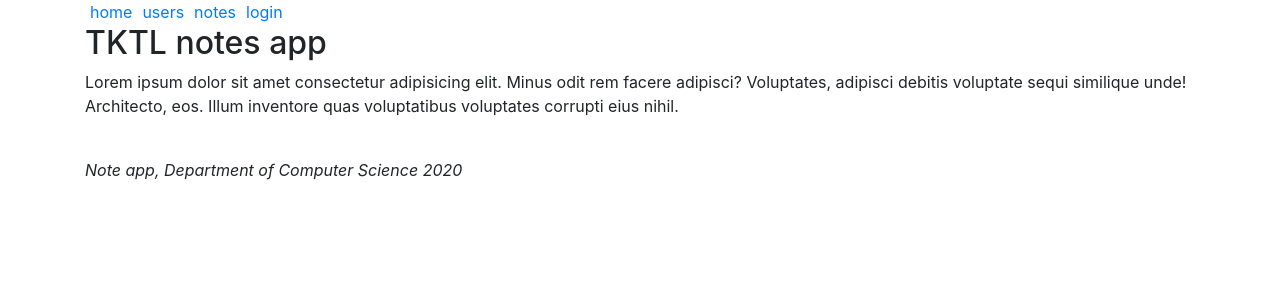
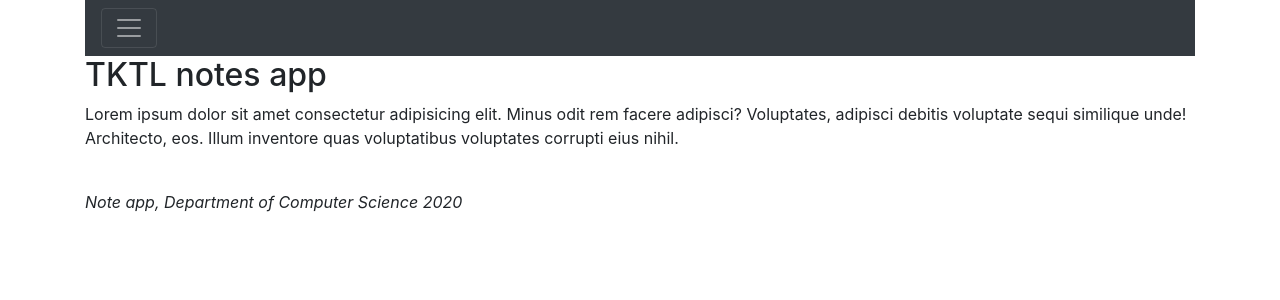
Before and after one commit to TanoueDaisuke/react-router-practice, a React (Create React App) app: page / in a window 1280 px wide. Shown: the top 300 px of the page. Built offline with nearby package versions, Linux system fonts and the light colour scheme.

Commit message:
Header.jsxにbootstrapを適用

```diff
--- a/src/components/Header.jsx
+++ b/src/components/Header.jsx
@@ -1,23 +1,35 @@
 import React from 'react'
 import { Link } from 'react-router-dom'
-import { Navbar } from 'react-bootstrap'
+import { Navbar, Nav } from 'react-bootstrap'
 
 const Header = ({ user }) => {
   const padding = {
     padding: 5
   }
 
-
   return (
-    <div>
+    <Navbar collapseOnSelect expand="ja" bg="dark" variant="dark">
+      <Navbar.Toggle aria-controls="responsive-navbar-nav" />
+      <Navbar.Collapse id="responsive-navbar-nav">
+        <Nav className="mr-auto">
+          <Nav.Link href="#" as="span">
             <Link style={padding} to="/">home</Link>
+          </Nav.Link>
+          <Nav.Link href="#" as="span">
             <Link style={padding} to="/users">users</Link>
+          </Nav.Link>
+          <Nav.Link href="#" as="span">
             <Link style={padding} to="/notes">notes</Link>
+          </Nav.Link>
+          <Nav.Link href="#" as="span">
             {user
               ? <em>{user} logged in</em>
               : <Link style={padding} to="/login">login</Link>
             }
-    </div>
+          </Nav.Link>
+        </Nav>
+      </Navbar.Collapse>
+    </Navbar>
   )
 }
 
```
Lines whose indentation alone changed are shown as unchanged.
